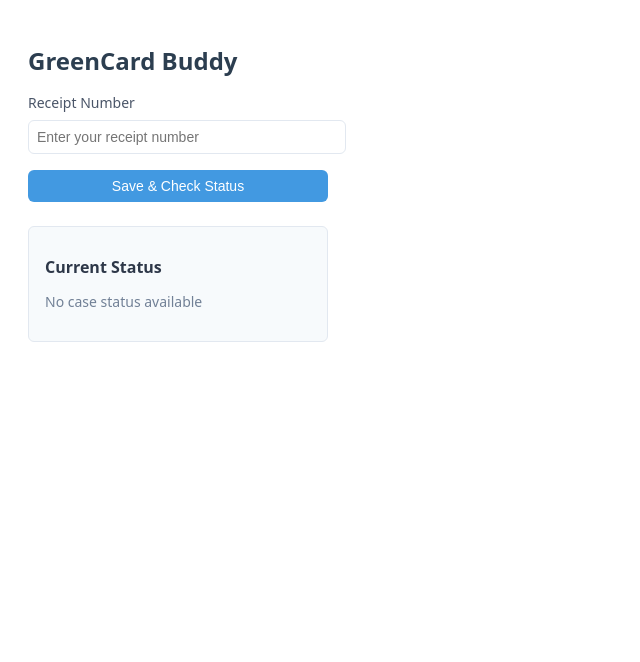
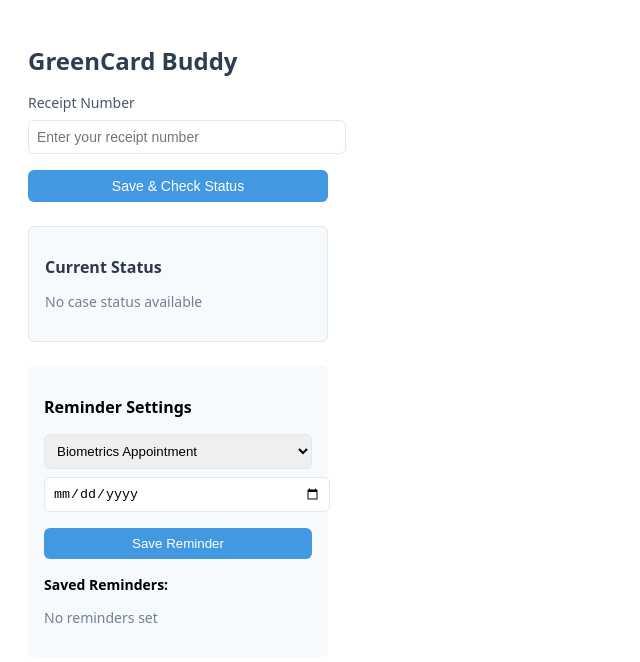
Before and after one commit to yuxuanmaaa/Green-Card-Buddy, a React (Vite) app: page / in a window 1280 px wide. Shown: the top 662 px of the page, without its empty margins (0-640 px from the left). Built offline with nearby package versions, Linux system fonts and the light colour scheme.

Commit message:
feat: implement reminder functionality with date storage and UI

```diff
--- /dev/null
+++ b/src/components/ReminderTest.tsx
@@ -0,0 +1,107 @@
+import React, { useState, useEffect } from 'react';
+import { ReminderDates, getReminderDates, updateReminderDate } from '../utils/reminders';
+
+const ReminderTest: React.FC = () => {
+  const [reminders, setReminders] = useState<ReminderDates>({});
+  const [selectedType, setSelectedType] = useState<keyof ReminderDates>('biometrics');
+  const [selectedDate, setSelectedDate] = useState<string>('');
+
+  // 加载已保存的提醒
+  useEffect(() => {
+    const savedReminders = getReminderDates();
+    setReminders(savedReminders);
+  }, []);
+
+  const handleDateChange = (e: React.ChangeEvent<HTMLInputElement>) => {
+    setSelectedDate(e.target.value);
+  };
+
+  const handleTypeChange = (e: React.ChangeEvent<HTMLSelectElement>) => {
+    setSelectedType(e.target.value as keyof ReminderDates);
+  };
+
+  const handleSave = () => {
+    if (selectedDate) {
+      updateReminderDate(selectedType, selectedDate);
+      setReminders(getReminderDates());
+      setSelectedDate('');
+    }
+  };
+
+  return (
+    <div style={{ padding: '1rem', backgroundColor: '#f7fafc', borderRadius: '0.375rem' }}>
+      <h2 style={{ fontSize: '1rem', marginBottom: '1rem' }}>Reminder Settings</h2>
+
+      <div style={{ marginBottom: '1rem' }}>
+        <select
+          value={selectedType}
+          onChange={handleTypeChange}
+          style={{
+            width: '100%',
+            padding: '0.5rem',
+            marginBottom: '0.5rem',
+            border: '1px solid #e2e8f0',
+            borderRadius: '0.375rem'
+          }}
+        >
+          <option value="biometrics">Biometrics Appointment</option>
+          <option value="interview">Interview</option>
+          <option value="rfe">RFE Deadline</option>
+        </select>
+
+        <input
+          type="date"
+          value={selectedDate}
+          onChange={handleDateChange}
+          style={{
+            width: '100%',
+            padding: '0.5rem',
+            border: '1px solid #e2e8f0',
+            borderRadius: '0.375rem'
+          }}
+        />
+      </div>
+
+      <button
+        onClick={handleSave}
+        style={{
+          width: '100%',
+          padding: '0.5rem',
+          backgroundColor: '#4299e1',
+          color: 'white',
+          border: 'none',
+          borderRadius: '0.375rem',
+          cursor: 'pointer'
+        }}
+      >
+        Save Reminder
+      </button>
+
+      <div style={{ marginTop: '1rem' }}>
+        <h3 style={{ fontSize: '0.875rem', marginBottom: '0.5rem' }}>Saved Reminders:</h3>
+        {Object.entries(reminders).length > 0 ? (
+          <ul style={{ listStyle: 'none', padding: 0 }}>
+            {Object.entries(reminders).map(([type, date]) => (
+              <li
+                key={type}
+                style={{
+                  padding: '0.5rem',
+                  backgroundColor: '#edf2f7',
+                  marginBottom: '0.5rem',
+                  borderRadius: '0.25rem',
+                  fontSize: '0.875rem'
+                }}
+              >
+                {type}: {date}
+              </li>
+            ))}
+          </ul>
+        ) : (
+          <p style={{ color: '#718096', fontSize: '0.875rem' }}>No reminders set</p>
+        )}
+      </div>
+    </div>
+  );
+};
+
+export default ReminderTest;
--- a/src/pages/Popup.tsx
+++ b/src/pages/Popup.tsx
@@ -2,6 +2,7 @@ import React, { useState, useEffect } from 'react';
 import { fetchStatus, CaseStatus } from '../services/uscisService';
 import { setData, getData } from '../utils/storage';
 import StatusTracker from '../components/StatusTracker';
+import ReminderTest from '../components/ReminderTest';
 
 const STORAGE_KEY = 'userData';
 
@@ -158,6 +159,10 @@ const Popup: React.FC = () => {
           </p>
         )}
       </div>
+
+      <div style={{ marginTop: '1.5rem' }}>
+        <ReminderTest />
+      </div>
     </div>
   );
 };
--- /dev/null
+++ b/src/utils/reminders.ts
@@ -0,0 +1,54 @@
+/**
+ * 提醒时间节点类型
+ */
+export interface ReminderDates {
+  biometrics?: string;  // 打指纹日期
+  interview?: string;   // 面试日期
+  rfe?: string;        // 补件截止日期
+  [key: string]: string | undefined;  // 允许添加其他类型的提醒
+}
+
+const REMINDER_STORAGE_KEY = 'reminderDates';
+
+/**
+ * 保存提醒日期
+ * @param dates 提醒日期对象
+ */
+export const saveReminderDates = (dates: ReminderDates): void => {
+  try {
+    const serializedData = JSON.stringify(dates);
+    localStorage.setItem(REMINDER_STORAGE_KEY, serializedData);
+  } catch (error) {
+    console.error('Error saving reminder dates:', error);
+  }
+};
+
+/**
+ * 获取提醒日期
+ * @returns 提醒日期对象，如果不存在则返回空对象
+ */
+export const getReminderDates = (): ReminderDates => {
+  try {
+    const serializedData = localStorage.getItem(REMINDER_STORAGE_KEY);
+    if (serializedData === null) {
+      return {};
+    }
+    return JSON.parse(serializedData) as ReminderDates;
+  } catch (error) {
+    console.error('Error reading reminder dates:', error);
+    return {};
+  }
+};
+
+/**
+ * 更新单个提醒日期
+ * @param type 提醒类型
+ * @param date 日期字符串 (YYYY-MM-DD)
+ */
+export const updateReminderDate = (type: keyof ReminderDates, date: string): void => {
+  const currentDates = getReminderDates();
+  saveReminderDates({
+    ...currentDates,
+    [type]: date
+  });
+};
```
Also changed, not shown: 3 other files (tests, documents, lock files or other folders).
